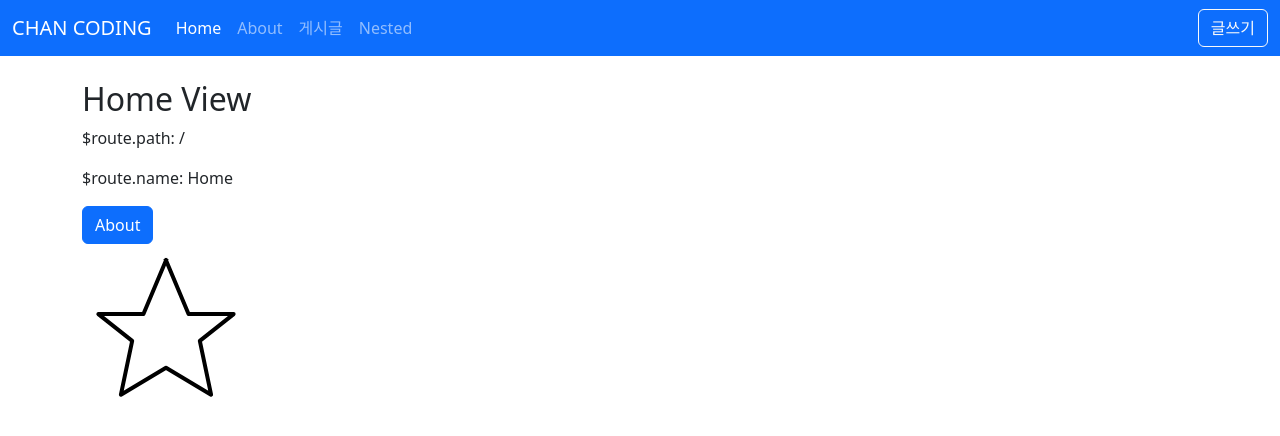
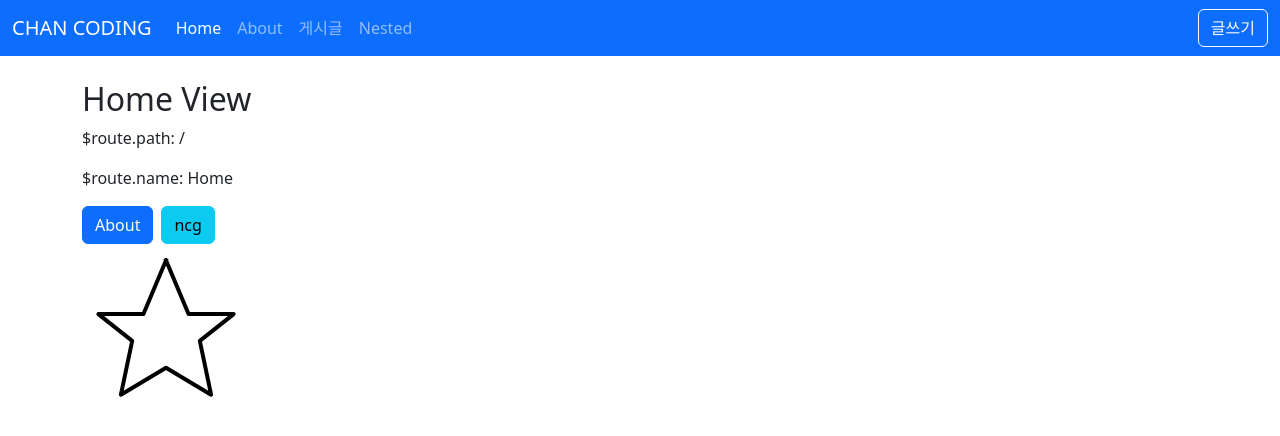
Before and after one commit to changonna/vue3-posts, a Vue app: page / in a window 1280 px wide. Shown: the top 436 px of the page. Built offline with nearby package versions, Linux system fonts and the light colour scheme.

Commit message:
Feat: [Plugins] Vue 애플리케이션에 플러그인 추가 및 HomeView.vue 수정
- funcPlugins 및 objPlugins 플러그인 추가
- HomeView.vue에서 person 객체 주입 및 관련 버튼 추가
- onMounted 훅을 사용하여 person 객체의 메서드 호출

```diff
--- a/src/main.ts
+++ b/src/main.ts
@@ -5,12 +5,16 @@ import { createPinia } from 'pinia';
 
 import App from './App.vue';
 import router from '@/router';
+import funcPlugins from './plugins/func';
+import objPlugins from './plugins/obj';
 
 const app = createApp(App);
 const pinia = createPinia();
 
 app.use(router);
 app.use(pinia);
+app.use(funcPlugins);
+app.use(objPlugins, { name: 'ncg' });
 app.mount('#app');
 
 import 'bootstrap/dist/js/bootstrap.js';
--- /dev/null
+++ b/src/plugins/func.ts
@@ -0,0 +1,5 @@
+function funcPlugins() {
+  console.log('funcPlugins');
+}
+
+export default funcPlugins;
--- /dev/null
+++ b/src/plugins/obj.ts
@@ -0,0 +1,25 @@
+import { provide, type App } from 'vue';
+
+const objPlugins = {
+  install(app: App, options: { name: string }) {
+    const { name } = options;
+
+    const person = {
+      name,
+      age: 28,
+      say() {
+        alert(`안녕하세요, ${this.name}입니다!`);
+      }
+    }
+
+    app.config.globalProperties.$person = person;
+    app.provide('person', person);
+  },
+};
+
+// app.component() // 메소드를 사용하여 전역 컴포넌트를 등록하고자 할 때
+// app.directive() // 메소드를 사용하여 커스텀 디렉티브를 등록하고자 할 때
+// app.provide() // 메소드를 사용하여 앱 전체에 리소스(메소드 or 데이터)를 주입할 떄
+// app.config.globalProperties // 전역 애플리케이션 인스턴스에 속성 or 메소드를 추가하고자 할 때 연결하여 추가
+
+export default objPlugins;
--- a/src/views/HomeView.vue
+++ b/src/views/HomeView.vue
@@ -4,6 +4,8 @@
     <p>$route.path: {{ $route.path }}</p>
     <p>$route.name: {{ $route.name }}</p>
     <button class="btn btn-primary" @click="goAboutPage">About</button>
+    <button class="btn btn-info ms-2" @click="person.say">{{ person.name }}</button>
+
     <AppImage image-string="star_icon" />
   </div>
 </template>
@@ -11,6 +13,7 @@
 <script setup>
 import AppImage from '@/components/AppImage.vue';
 import { useRoute, useRouter } from 'vue-router';
+import { onMounted, getCurrentInstance, inject } from 'vue';
 
 const route = useRoute();
 const router = useRouter();
@@ -19,6 +22,17 @@ console.log('route', route.path);
 const goAboutPage = () => {
   router.push({ name: 'About' });
 };
+
+const person = inject('person');
+console.log('person', person);
+person.say();
+
+onMounted(() => {
+  // const internalInstance = getCurrentInstance();
+  // const person = internalInstance.appContext.config.globalProperties.$person;
+  // console.log('person name: ', person.name);
+  // person.say();
+})
 </script>
 
 <style lang="scss" scoped></style>
```
